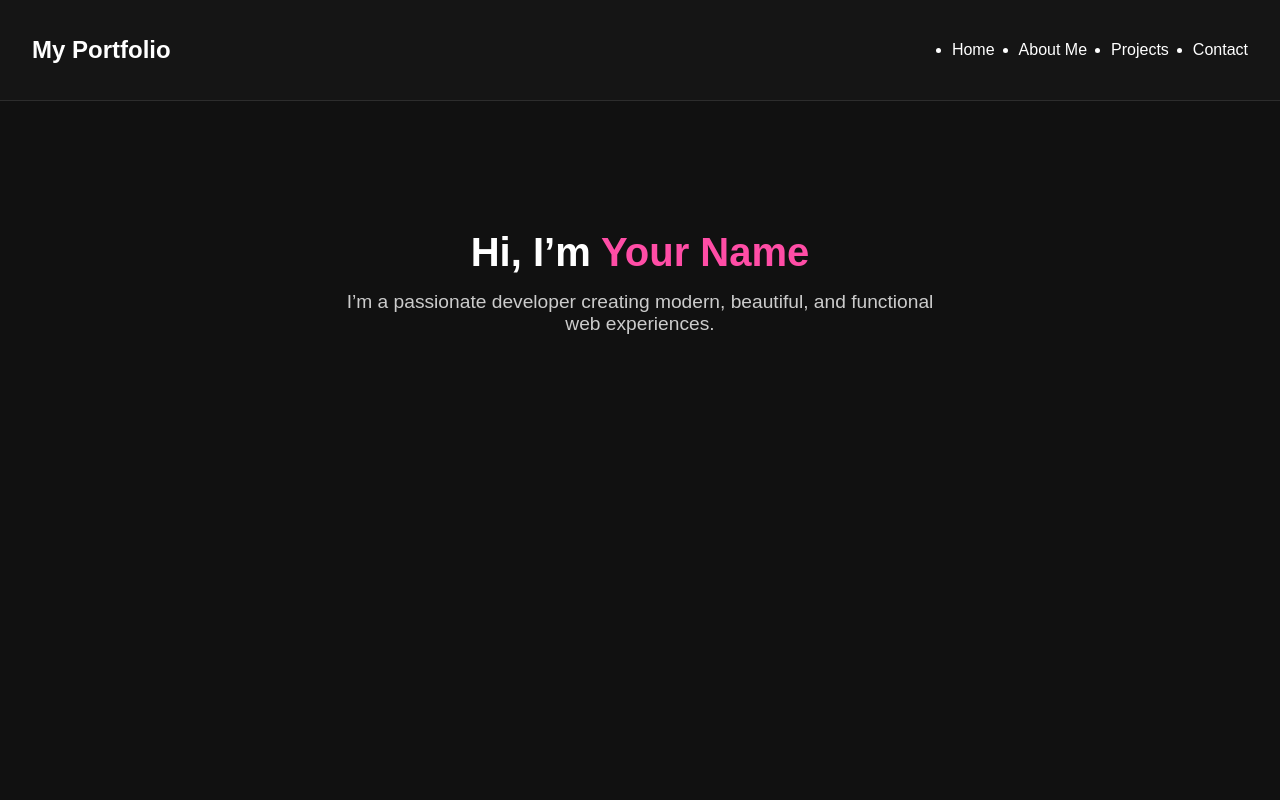
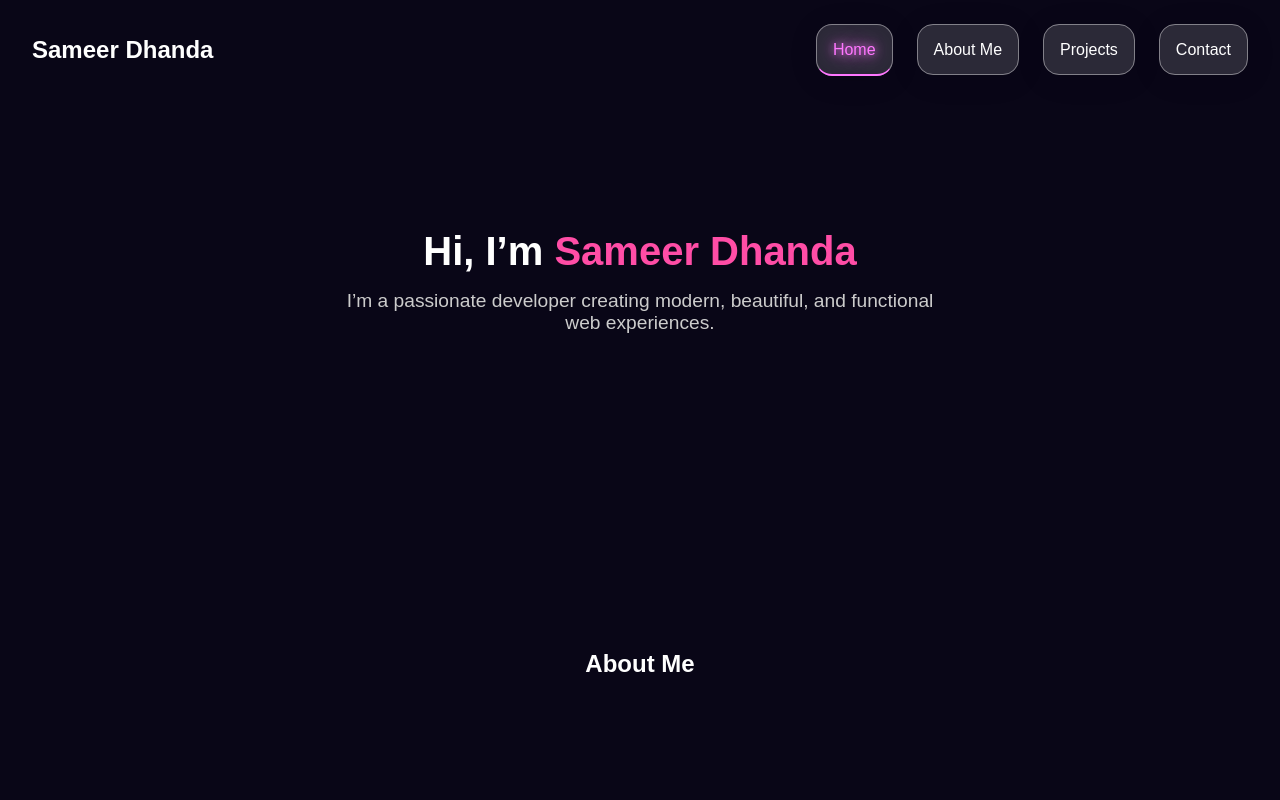
Before and after one commit to sd12354/portfolio-sameer-dhanda, a React (Vite) app in the folder my-portfolio/: page / in a window 1280 px wide. Shown: the top 800 px of the page. Built offline with nearby package versions, Linux system fonts and the light colour scheme.

Commit message:
added styling to page

```diff
--- a/my-portfolio/src/App.css
+++ b/my-portfolio/src/App.css
@@ -1,7 +1,8 @@
+/* src/App.css */
 body {
   margin: 0;
   font-family: Arial, Helvetica, sans-serif;
-  background-color: #111;
+  background-color: #090617;
   color: white;
 }
 
@@ -10,15 +11,13 @@ body {
   width: 100%;
 }
 
+/* --- Navbar Styles --- */
 .navbar {
   display: flex;
-  justify-content: space-between;
+  justify-content: space-between; /* Pushes logo to left, menu to right */
   align-items: center;
   padding: 1rem 2rem;
-  background: rgba(26, 26, 26, 0.5); /* Semi-transparent background */
-  backdrop-filter: blur(10px);       /* Frosted blur effect */
-  -webkit-backdrop-filter: blur(10px); /* Safari support */
-  border-bottom: 1px solid rgba(255, 255, 255, 0.1);
+  background-color: transparent;
   position: sticky;
   top: 0;
   width: 100%;
@@ -26,9 +25,17 @@ body {
   z-index: 1000;
 }
 
+/* Hide the hamburger icon on desktop */
+.hamburger {
+  display: none;
+}
+
 .nav-links {
   display: flex;
   gap: 1.5rem;
+  list-style-type: none;
+  margin: 0; /* Add this to remove default margin */
+  padding: 0; /* Add this to remove default padding */
 }
 
 .nav-links a {
@@ -37,6 +44,13 @@ body {
   font-weight: 500;
   position: relative;
   transition: all 0.3s ease;
+  background: rgba(255, 255, 255, 0.14);
+  border-radius: 16px;
+  box-shadow: 0 4px 30px rgba(0, 0, 0, 0.1);
+  backdrop-filter: blur(5.1px);
+  -webkit-backdrop-filter: blur(5.1px);
+  border: 1px solid rgba(255, 255, 255, 0.41);
+  padding: 16px;
 }
 
 /* Glow on hover */
@@ -45,7 +59,7 @@ body {
   text-shadow: 0 0 10px #ff77ff, 0 0 20px #ff77ff;
 }
 
-/* Hero Section */
+/* --- Hero Section --- */
 .hero {
   text-align: center;
   padding: 6rem 2rem;
@@ -66,3 +80,97 @@ body {
   max-width: 600px;
   margin: 0 auto;
 }
+/* --- Add this to your nav-links a styles --- */
+.nav-links a.active {
+  /* This is the style for the selected link */
+  color: #ff77ff; /* Or any other color you prefer */
+  text-shadow: 0 0 10px #ff77ff, 0 0 20px #ff77ff;
+  border-bottom: 2px solid #ff77ff; /* Optional: adds an underline effect */
+}
+
+/* Ensure the hover effect still works */
+.nav-links a:hover {
+  color: #ff77ff;
+  text-shadow: 0 0 10px #ff77ff, 0 0 20px #ff77ff;
+}
+
+/* You might want to adjust the base link color for better contrast */
+.nav-links a {
+  /* Add a default color for non-active links */
+  color: white;
+  text-decoration: none;
+  font-weight: 500;
+  /* ... rest of your styles ... */
+}
+/* --- Mobile Styles --- */
+@media (max-width: 768px) {
+  .navbar {
+    padding: 1rem; /* Adjust padding for smaller screens */
+  }
+
+  /* Display the hamburger icon on mobile */
+  .hamburger {
+    display: block;
+    cursor: pointer;
+    padding: 5px;
+    z-index: 1001; /* Higher z-index to be on top of the menu */
+  }
+
+  .hamburger .bar {
+    width: 25px;
+    height: 3px;
+    background-color: white;
+    margin: 5px 0;
+    transition: all 0.3s ease-in-out;
+  }
+
+  /* Animate the hamburger icon to an 'X' */
+  .hamburger.open .bar:nth-child(2) {
+    opacity: 0;
+  }
+
+  .hamburger.open .bar:nth-child(1) {
+    transform: translateY(8px) rotate(45deg);
+  }
+
+  .hamburger.open .bar:nth-child(3) {
+    transform: translateY(-8px) rotate(-45deg);
+  }
+
+  /* Hide the nav links on mobile by default */
+  .nav-links {
+    display: none;
+    flex-direction: column;
+    width: 100%;
+    text-align: center;
+    background-color: #2b283d; /* Adjust color for a better look */
+    backdrop-filter: blur(10px);
+    position: fixed; /* Use fixed for full-screen overlay */
+    top: 0;
+    left: 0;
+    height: 100vh;
+    padding-top: 5rem; /* Add padding to push content below navbar */
+    transition: transform 0.3s ease-in-out;
+    transform: translateX(100%); /* Start off-screen to the right */
+  }
+
+  /* Show the menu when the 'open' class is applied */
+  .nav-links.open {
+    display: flex;
+    transform: translateX(0); /* Slide into view */
+  }
+
+  .nav-links li {
+    margin: 1.5rem 0; /* Add more vertical spacing for mobile */
+  }
+
+  .nav-links a {
+    background: none; /* Remove glass effect from mobile links */
+    backdrop-filter: none;
+    border: none;
+    box-shadow: none;
+    padding: 0.5rem; /* Adjust padding */
+    font-size: 1.5rem; /* Make font size larger for readability */
+    border-bottom: 1px solid rgba(255, 255, 255, 0.2); /* Add a subtle separator */
+  }
+}
--- a/my-portfolio/src/App.jsx
+++ b/my-portfolio/src/App.jsx
@@ -1,26 +1,122 @@
-import './App.css'
+// src/App.jsx
+import { useState, useEffect } from 'react';
+import './App.css';
 
 function App() {
+  const [isMenuOpen, setIsMenuOpen] = useState(false);
+  const [activeLink, setActiveLink] = useState('home'); // New state for active link
+
+  const toggleMenu = () => {
+    setIsMenuOpen(!isMenuOpen);
+  };
+
+  // Optional: Add logic to update the active link based on scroll position
+  // This is a more advanced feature, but a great addition for SPAs.
+  useEffect(() => {
+    const handleScroll = () => {
+      const sections = ['home', 'about', 'projects', 'contact'];
+      let currentActive = 'home';
+      for (const sectionId of sections) {
+        const section = document.getElementById(sectionId);
+        if (section) {
+          const rect = section.getBoundingClientRect();
+          // Check if the section is in the viewport
+          if (rect.top <= 100 && rect.bottom >= 100) {
+            currentActive = sectionId;
+          }
+        }
+      }
+      setActiveLink(currentActive);
+    };
+
+    window.addEventListener('scroll', handleScroll);
+    return () => {
+      window.removeEventListener('scroll', handleScroll);
+    };
+  }, []);
+
   return (
     <div className="container">
       {/* Navbar */}
       <nav className="navbar">
-        <h1 className="logo">My Portfolio</h1>
-        <ul className="nav-links">
-          <li><a href="#home">Home</a></li>
-          <li><a href="#about">About Me</a></li>
-          <li><a href="#projects">Projects</a></li>
-          <li><a href="#contact">Contact</a></li>
+        <h1 className="logo">Sameer Dhanda</h1>
+
+        <ul className={`nav-links ${isMenuOpen ? 'open' : ''}`}>
+          <li>
+            <a
+              href="#home"
+              className={activeLink === 'home' ? 'active' : ''}
+              onClick={() => {
+                setActiveLink('home');
+                setIsMenuOpen(false); // Close menu on click
+              }}
+            >
+              Home
+            </a>
+          </li>
+          <li>
+            <a
+              href="#about"
+              className={activeLink === 'about' ? 'active' : ''}
+              onClick={() => {
+                setActiveLink('about');
+                setIsMenuOpen(false);
+              }}
+            >
+              About Me
+            </a>
+          </li>
+          <li>
+            <a
+              href="#projects"
+              className={activeLink === 'projects' ? 'active' : ''}
+              onClick={() => {
+                setActiveLink('projects');
+                setIsMenuOpen(false);
+              }}
+            >
+              Projects
+            </a>
+          </li>
+          <li>
+            <a
+              href="#contact"
+              className={activeLink === 'contact' ? 'active' : ''}
+              onClick={() => {
+                setActiveLink('contact');
+                setIsMenuOpen(false);
+              }}
+            >
+              Contact
+            </a>
+          </li>
         </ul>
+
+        <div className="hamburger" onClick={toggleMenu}>
+          <div className="bar"></div>
+          <div className="bar"></div>
+          <div className="bar"></div>
+        </div>
       </nav>
 
-      {/* Hero Section */}
+      {/* --- Page Sections --- */}
       <section id="home" className="hero">
-        <h2>Hi, I’m <span className="highlight">Your Name</span></h2>
+        <h2>Hi, I’m <span className="highlight">Sameer Dhanda</span></h2>
         <p>I’m a passionate developer creating modern, beautiful, and functional web experiences.</p>
+      </section>
+
+      {/* Add your other sections here */}
+      <section id="about" style={{ padding: '200px', textAlign: 'center' }}>
+        <h2>About Me</h2>
+      </section>
+      <section id="projects" style={{ padding: '200px', textAlign: 'center' }}>
+        <h2>Projects</h2>
+      </section>
+      <section id="contact" style={{ padding: '200px', textAlign: 'center' }}>
+        <h2>Contact</h2>
       </section>
     </div>
   );
 }
 
-export default App
+export default App;
```
Also changed, not shown: my-portfolio/src/About.css (added), my-portfolio/src/About.jsx (added), my-portfolio/src/Contact.css (added), my-portfolio/src/Contact.jsx (added), my-portfolio/src/Projects.css (added), my-portfolio/src/Projects.jsx (added).
